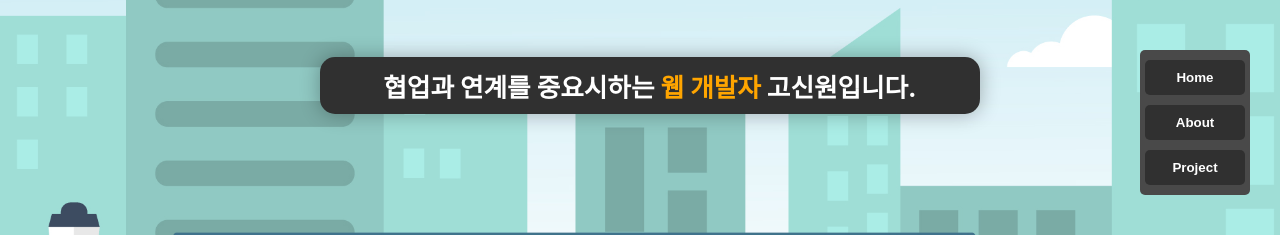
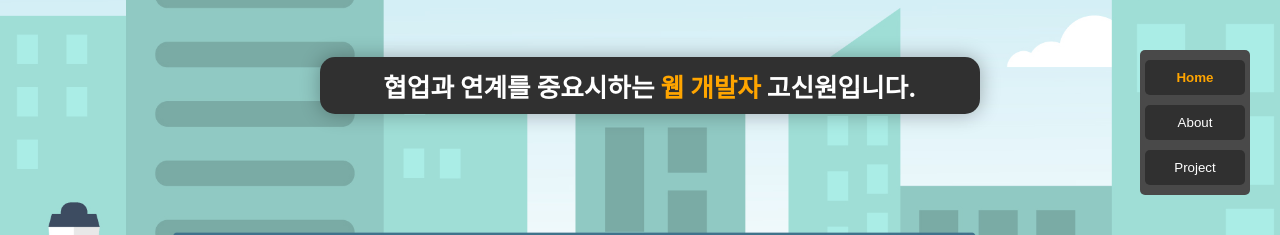
Before and after one commit to goshin1/resume, a React (Create React App) app: page / in a window 1280 px wide. Shown: the top 235 px of the page. Built offline with nearby package versions, Linux system fonts and the light colour scheme.

Commit message:
four commit

```diff
--- a/src/App.css
+++ b/src/App.css
@@ -23,6 +23,7 @@
   background-color: rgb(48, 48, 48);
   color: rgb(255,255,255);
   cursor: pointer;
+  transition: all 0.2s;
 }
 
 .section{
--- a/src/App.js
+++ b/src/App.js
@@ -159,9 +159,9 @@ function ScrollToSection() {
   return (
     <div id='rootBody'>
       <div id='rootBtn'>
-        <button onClick={() => scrollToSection(sectionOneRef)} style={{fontWeight : activeSection === 0 ? "bold" : "none"}}>Home</button>
-        <button onClick={() => scrollToSection(sectionTwoRef)} style={{fontWeight : activeSection === 1 ? "bold" : "none"}}>About</button>
-        <button onClick={() => scrollToSection(sectionThreeRef)} style={{fontWeight : activeSection === 2 ? "bold" : "none"}}>Project</button>
+        <button onClick={() => scrollToSection(sectionOneRef)} style={{fontWeight : activeSection === 0 ? "bold" : "normal", color : activeSection === 0 ? "orange" : "white"}}>Home</button>
+        <button onClick={() => scrollToSection(sectionTwoRef)} style={{fontWeight : activeSection === 1 ? "bold" : "normal", color : activeSection === 1 ? "orange" : "white"}}>About</button>
+        <button onClick={() => scrollToSection(sectionThreeRef)} style={{fontWeight : activeSection === 2 ? "bold" : "normal", color : activeSection === 2 ? "orange" : "white"}}>Project</button>
       </div>
 
       <div className='section' ref={sectionOneRef} id="sectionOne" style={{ backgroundImage : `url(${busStop})` }}>
```
Also changed, not shown: 7 other files (tests, documents, lock files or other folders).
